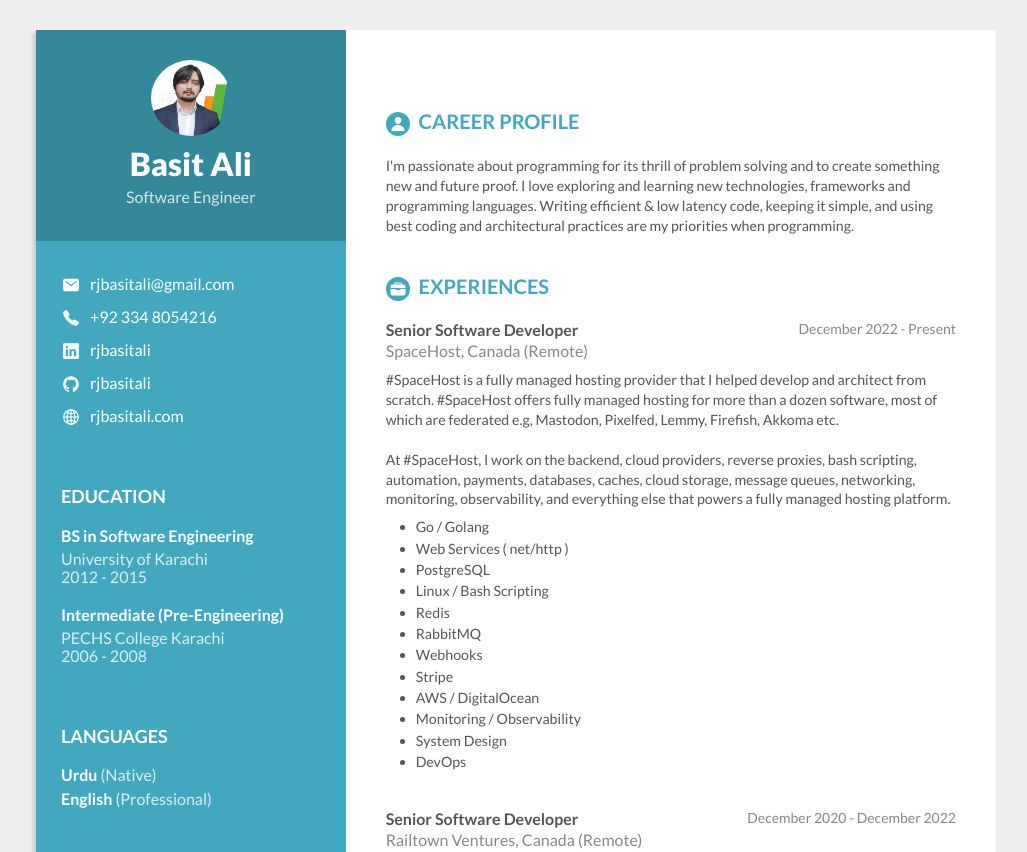
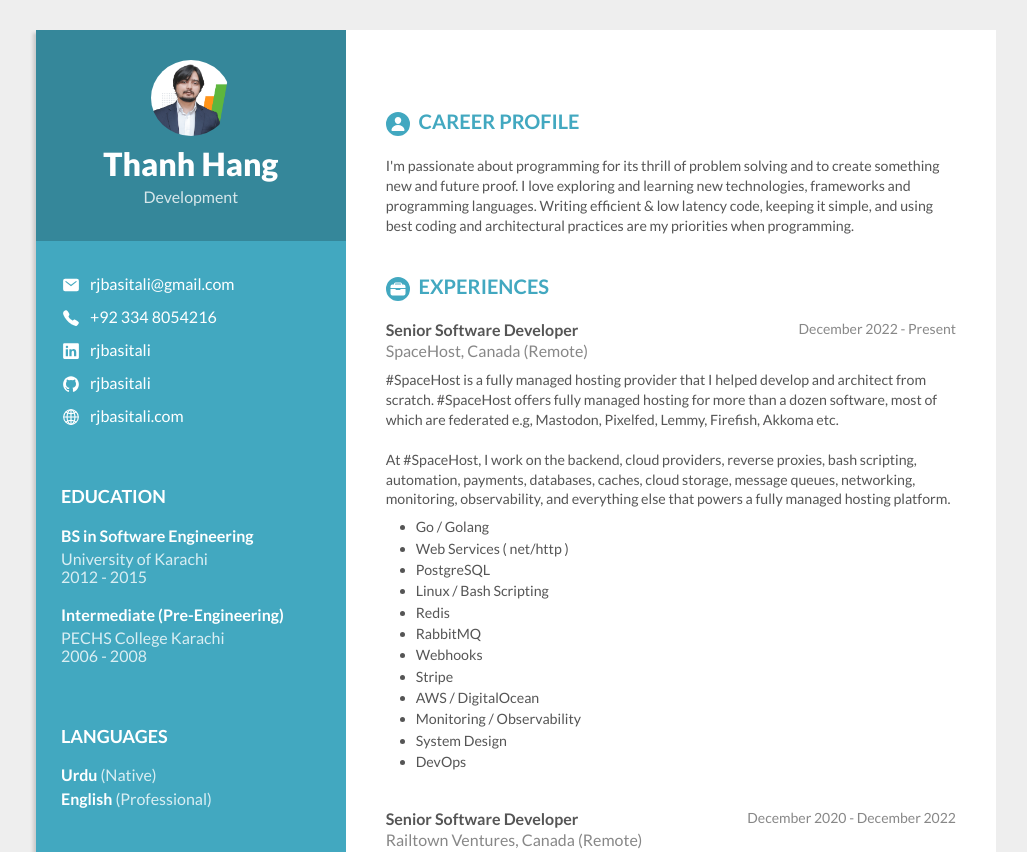
Before and after one commit to ThanhHang2503/thanhhang2503.github.io, a plain HTML site: page index.html in a window 1280 px wide. Shown: the top 852 px of the page, without its empty margins (124-1151 px from the left). Drawn offline with nearby package versions, Linux system fonts and the light colour scheme.

Commit message:
Update index.html

```diff
--- a/index.html
+++ b/index.html
@@ -1,7 +1,7 @@
 <!DOCTYPE html>
 <html lang="en">
     <head>
-        <title>Basit Ali - Resume</title>
+        <title>Thanh Hang - Resume</title>
         <link rel="stylesheet" type="text/css" href="vendors/css/normalize.css">
         <link rel="stylesheet" type="text/css" href="vendors/css/grid.css">
         <link rel="stylesheet" type="text/css" href="resources/css/style.css">
@@ -24,8 +24,8 @@
             <div class="col span-1-of-3 personal">
                 <div class="personal-header">
                     <img src="resources/img/profile_pic2.png" alt="Profile picture">
-                    <h1>Basit Ali</h1>
-                    <p>Software Engineer</p>
+                    <h1>Thanh Hang</h1>
+                    <p>Development</p>
                 </div>
                 <div class="personal-details">
                     <div class="personal-info">
```
